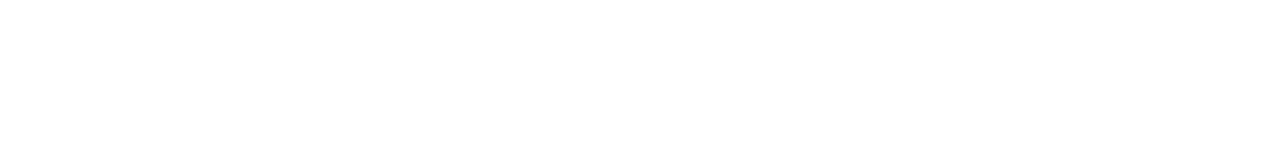
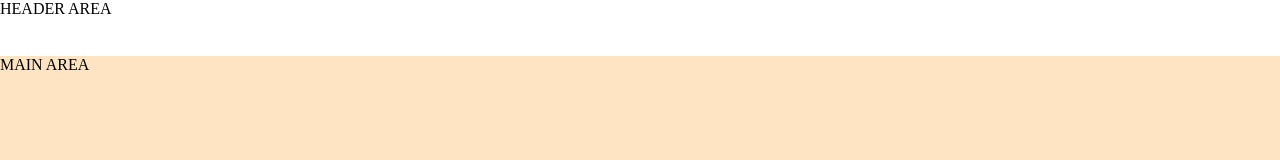
Before and after one commit to Gennady77/myuotube, a website: page index.html in a window 1280 px wide. Shown: the top 160 px of the page. Drawn offline with nearby package versions, Linux system fonts and the light colour scheme; files that its build step writes are made by us from their sources.

Commit message:
[video_stream] screen vertical layout

```diff
--- a/index.html
+++ b/index.html
@@ -2,11 +2,15 @@
 <html lang="en">
 <head>
     <meta charset="UTF-8">
-    <title>Title</title>
+    <title>My youtube example</title>
 
     <link type="text/css" rel="stylesheet" href="output.css" />
 </head>
 <body>
+    <div class="header">HEADER AREA</div>
+
+    <div class="main">MAIN AREA</div>
+
     <script type="module" src="main.js"></script>
 </body>
 </html>
--- a/index.scss
+++ b/index.scss
@@ -0,0 +1,24 @@
+@import './styles/variables.scss';
+
+html {
+  height: 100%;
+}
+
+body {
+  margin: 0;
+}
+
+.header {
+  height: var(--app-header-height);
+  position: fixed;
+  top: 0;
+  left: 0;
+  right: 0;
+  background-color: rgba(255, 255, 255, 0.95);
+}
+
+.main {
+  margin-top: var(--app-header-height);
+  height: 3000px;
+  background-color: bisque;
+}
--- /dev/null
+++ b/styles/variables.scss
@@ -0,0 +1,3 @@
+:root {
+  --app-header-height: 56px;
+}
```
